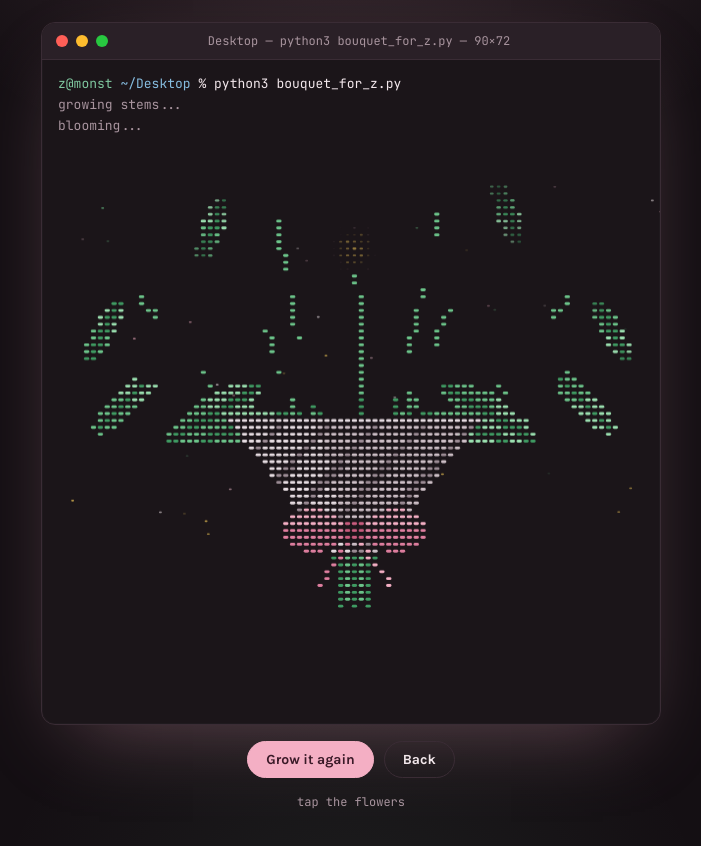
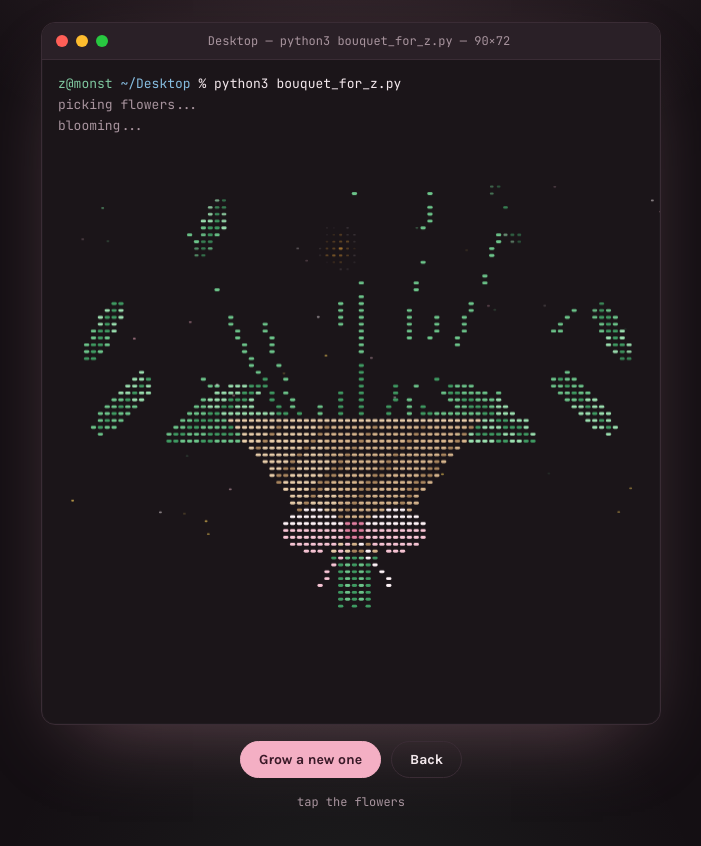
Before and after one commit to TalahAhmad/zttz, a plain HTML site: page bouquet.html in a window 1280 px wide. Shown: the whole page, without its empty margins (289-990 px from the left). Drawn offline with Linux system fonts and the light colour scheme.

Commit message:
Bouquet: different every time, plus sunflowers, ranunculus and more (#4)
* Bouquet: a different bouquet every grow

Each run picks flower types, colors, sizes and spots, plus wrap paper and
bow color, weighted toward her pink. Terminal shows the bouquet number.
Button now says "Grow a new one"; replay no longer flashes the old one.

Co-Authored-By: Claude Opus 5.5 <noreply@anthropic.com>
Claude-Session: https://claude.ai/code/session_01KfzdZUAjrM4K1qYT6Js5eo

* Bouquet: add sunflowers, ranunculus, tulips, lavender, baby's breath

Ranunculus get their own soft colorways (pink, peach, coral, white,
butter). Sunflowers capped at two per bouquet so pink stays on top.
Three filler spots for lavender and baby's breath.

Co-Authored-By: Claude Opus 5.5 <noreply@anthropic.com>
Claude-Session: https://claude.ai/code/session_01KfzdZUAjrM4K1qYT6Js5eo

---------

Co-authored-by: Talah <TalahAhmad@users.noreply.github.com>
Co-authored-by: Claude Opus 5.5 <noreply@anthropic.com>

```diff
--- a/bouquet.html
+++ b/bouquet.html
@@ -73,7 +73,7 @@ canvas{position:absolute; inset:0; width:100%; height:100%; display:block; curso
     <div class="sign" id="sign">for my Z, from T ♡<small>no wilting. ever. (it's code)</small></div>
   </section>
   <div class="btns">
-    <button class="btn primary" id="again" type="button">Grow it again</button>
+    <button class="btn primary" id="again" type="button">Grow a new one</button>
     <a class="btn" href="index.html">Back</a>
   </div>
   <p class="hint">tap the flowers</p>
@@ -84,7 +84,8 @@ canvas{position:absolute; inset:0; width:100%; height:100%; display:block; curso
    EDIT THESE: the words she sees.
    ════════════════════════════════════════════════════════════════ */
 const SCRIPT  = "python3 bouquet_for_z.py";
-const OUTPUT  = ["growing stems...", "blooming...", "done. 1 bouquet delivered to: Z"];
+const OUTPUT  = ["picking flowers...", "blooming...", "done. bouquet #{n} delivered to: Z"];
+/* {n} becomes this bouquet's number. every number is a different bouquet. */
 
 /* ════════════════════════════════════════════════════════════════
    The bouquet is a grid of cells. Each cell is drawn as a short dash,
@@ -98,23 +99,119 @@ const C = {
   red:"#E5484D", redD:"#B32A35", yellow:"#FFD45C", gold:"#F2A93B", orange:"#F28C3B",
   purple:"#B48AE0", purpleD:"#8A5ABE", white:"#FFF4F8", cream:"#FFE9C7",
   green:"#6CC48A", greenD:"#3F9A62", greenL:"#9BE0B0",
-  paper:"#CDBFC6", paperD:"#9C8C95", paperL:"#E6DCE1"
+  paper:"#CDBFC6", paperD:"#9C8C95", paperL:"#E6DCE1",
+  peach:"#FFC3A0", peachD:"#F59E7A", coral:"#FF8A7A", coralD:"#E5605A",
+  butter:"#FFE9A3", lav:"#B9A3E8", lavD:"#8C72CC", lavL:"#D9CCF5",
+  brown:"#7A4A24", brownD:"#4E2C12", sprout:"#B5D67A"
 };
 
-/* flower recipes: petals = number of petals, kind controls the look */
-const FLOWERS = [
-  { x:45, y:15, r:8.0, petals:6, kind:"daisy", col:[C.pinkL,C.pink],    eye:C.yellow, d:0.00 },
-  { x:30, y:20, r:7.0, petals:5, kind:"rose",  col:[C.red,C.redD],      eye:C.redD,   d:0.25 },
-  { x:60, y:19, r:7.2, petals:8, kind:"daisy", col:[C.yellow,C.gold],   eye:C.orange, d:0.15 },
-  { x:19, y:31, r:6.2, petals:7, kind:"daisy", col:[C.purple,C.purpleD],eye:C.yellow, d:0.45 },
-  { x:71, y:31, r:6.2, petals:5, kind:"rose",  col:[C.pink,C.pinkD],    eye:C.rose,   d:0.35 },
-  { x:38, y:31, r:6.4, petals:8, kind:"daisy", col:[C.white,C.pinkL],   eye:C.gold,   d:0.55 },
-  { x:54, y:32, r:6.0, petals:5, kind:"rose",  col:[C.pinkD,C.rose],    eye:C.rose,   d:0.65 },
-  { x:33, y:6.5,r:4.6, petals:6, kind:"daisy", col:[C.orange,C.gold],   eye:C.redD,   d:0.80 },
-  { x:58, y:5.5,r:4.6, petals:6, kind:"daisy", col:[C.pinkL,C.white],   eye:C.yellow, d:0.75 },
-  { x:12, y:20, r:3.8, petals:5, kind:"bud",   col:[C.pink,C.pinkD],    eye:C.pinkD,  d:0.90 },
-  { x:78, y:20, r:3.8, petals:5, kind:"bud",   col:[C.purple,C.purpleD],eye:C.purpleD,d:0.95 }
+/* ════════════════════════════════════════════════════════════════
+   EVERY GROW IS A NEW BOUQUET. Each run picks flowers, colors, wrap and
+   bow from the lists below. Pink shows up most (her favorite).
+   "w" = how often it gets picked; bigger = more often.
+   ════════════════════════════════════════════════════════════════ */
+const COLORWAYS = [
+  { w:5, col:[C.pinkL,C.pink],     eye:C.yellow },
+  { w:4, col:[C.pink,C.pinkD],     eye:C.rose   },
+  { w:3, col:[C.pinkD,C.rose],     eye:C.rose   },
+  { w:2, col:[C.white,C.pinkL],    eye:C.gold   },
+  { w:2, col:[C.red,C.redD],       eye:C.redD   },
+  { w:2, col:[C.yellow,C.gold],    eye:C.orange },
+  { w:2, col:[C.purple,C.purpleD], eye:C.yellow },
+  { w:1, col:[C.orange,C.gold],    eye:C.redD   },
+  { w:1, col:[C.white,C.cream],    eye:C.yellow }
 ];
+/* ranunculus come in their own softer colors */
+const RANUNCULUS = [
+  { w:4, col:[C.pinkL,C.pink]   },
+  { w:3, col:[C.peach,C.peachD] },
+  { w:2, col:[C.coral,C.coralD] },
+  { w:2, col:[C.white,C.pinkL]  },
+  { w:2, col:[C.pink,C.pinkD]   },
+  { w:1, col:[C.butter,C.yellow]}
+];
+
+/* which flowers can go where. bigger w = shows up more. */
+const BIG_KINDS = [
+  { w:3, kind:"ranunculus" },
+  { w:2, kind:"sunflower"  },
+  { w:2, kind:"daisy"      },
+  { w:2, kind:"rose"       },
+  { w:2, kind:"tulip"      }
+];
+const SMALL_KINDS = [
+  { w:2, kind:"bud"     },
+  { w:2, kind:"tulip"   },
+  { w:2, kind:"daisy"   },
+  { w:1, kind:"ranunculus" }
+];
+const FILLER_KINDS = [
+  { w:3, kind:"lavender"    },
+  { w:3, kind:"babysbreath" }
+];
+
+const WRAPS = [
+  { w:3, paper:"#CDBFC6", paperD:"#9C8C95", paperL:"#E6DCE1" },   /* soft grey-pink */
+  { w:3, paper:"#F2C4D3", paperD:"#D892AA", paperL:"#FBE1EA", pinkish:true },   /* blush */
+  { w:2, paper:"#D6B48C", paperD:"#A9855E", paperL:"#E8CDAA" },   /* kraft paper */
+  { w:2, paper:"#CDBDE6", paperD:"#9C88C2", paperL:"#E3D8F4" },   /* lilac */
+  { w:1, paper:"#EDEAE6", paperD:"#BDB6AF", paperL:"#FFFFFF" }    /* white */
+];
+const BOWS = [
+  { w:4, a:C.pink,  b:C.pinkD,   knot:C.rose, pinkish:true },
+  { w:2, a:C.red,   b:C.redD,    knot:"#8E1F2A" },
+  { w:2, a:C.white, b:C.pinkL,   knot:C.pinkD }
+];
+
+/* where flowers can go. big ones are always there; "maybe" ones sometimes. */
+const SLOTS = [
+  { x:45, y:15, r:8.0, d:0.00 },
+  { x:30, y:20, r:7.0, d:0.25 },
+  { x:60, y:19, r:7.2, d:0.15 },
+  { x:19, y:31, r:6.2, d:0.45 },
+  { x:71, y:31, r:6.2, d:0.35 },
+  { x:38, y:31, r:6.4, d:0.55 },
+  { x:54, y:32, r:6.0, d:0.65 },
+  { x:33, y:6.5,r:4.6, d:0.80, maybe:true },
+  { x:58, y:5.5,r:4.6, d:0.75, maybe:true },
+  { x:12, y:20, r:3.8, d:0.90, maybe:true, small:true },
+  { x:78, y:20, r:3.8, d:0.95, maybe:true, small:true },
+  { x:21, y:11, r:4.6, d:1.05, maybe:true, filler:true },
+  { x:69, y:10, r:4.6, d:1.10, maybe:true, filler:true },
+  { x:45, y:3.5,r:3.6, d:1.15, maybe:true, filler:true }
+];
+
+function pick(rnd, list){
+  let n = rnd() * list.reduce((s,o) => s + o.w, 0);
+  for(const o of list){ if((n -= o.w) < 0) return o; }
+  return list[0];
+}
+
+let FLOWERS = [], WRAP = WRAPS[0], BOW = BOWS[0];
+
+function shuffle(rnd){
+  WRAP = pick(rnd, WRAPS);
+  BOW  = pick(rnd, BOWS.filter(b => !(WRAP.pinkish && b.pinkish)));   /* a pink bow vanishes on pink paper */
+  FLOWERS = [];
+  let suns = 0;
+  SLOTS.forEach(s => {
+    if(s.maybe && rnd() < .25) return;
+    let kind = pick(rnd, s.filler ? FILLER_KINDS : s.small ? SMALL_KINDS : BIG_KINDS).kind;
+    if(kind === "sunflower" && suns >= 2) kind = "ranunculus";   /* keep it from going all yellow */
+    if(kind === "sunflower") suns++;
+    let cw = pick(rnd, COLORWAYS);
+    if(kind === "ranunculus") cw = { ...pick(rnd, RANUNCULUS), eye:C.sprout };
+    if(kind === "sunflower")  cw = { col:[C.yellow,C.gold], eye:C.brown };
+    if(kind === "lavender")   cw = { col:[C.lav,C.lavD],    eye:C.lavL };
+    if(kind === "babysbreath")cw = { col:[C.white,C.cream], eye:C.white };
+    FLOWERS.push({
+      x: s.x + (rnd()-.5)*4, y: s.y + (rnd()-.5)*3,
+      r: s.r * (.88 + rnd()*.24),
+      petals: kind === "sunflower" ? 14 + Math.floor(rnd()*5) : 5 + Math.floor(rnd()*4),
+      kind, col: cw.col, eye: cw.eye, d: s.d
+    });
+  });
+}
 
 const KNOT = { x:45, y:57 };          /* where the stems meet, under the bow */
 const CONE = { topY:40, apexY:59, half:18, apex:3 };
@@ -129,9 +226,10 @@ function put(map, x, y, z, col, t, sway){
   map.set(k, { x, y, z, col, t, sway });
 }
 
-function build(){
+function build(seed){
   const m = new Map();
-  const rnd = mulberry(20240930);    /* their date, so it always looks the same */
+  const rnd = mulberry(seed);
+  shuffle(rnd);
 
   /* stems: one per flower, from the knot up to the flower */
   FLOWERS.forEach(f => {
@@ -166,7 +264,8 @@ function build(){
   /* flowers */
   FLOWERS.forEach(f => {
     const R = f.r, start = 2.6 + f.d*1.4;
-    for(let dy=-R-1; dy<=R+1; dy++) for(let dx=-R-1; dx<=R+1; dx++){
+    const top = f.kind === "lavender" ? -R*2.6 : -R-1;
+    for(let dy=Math.floor(top); dy<=R+1; dy++) for(let dx=-R-1; dx<=R+1; dx++){
       const x = dx, y = dy;
       const rr = Math.hypot(x,y), th = Math.atan2(y,x);
       let inside = false, col = f.col[0], eye = false;
@@ -182,6 +281,40 @@ function build(){
         const swirl = Math.sin(rr*1.7 - th*1.0);
         col = swirl > .25 ? f.col[0] : f.col[1];
         eye = rr <= R*.18;
+      } else if(f.kind === "sunflower"){
+        /* lots of thin yellow petals around a big brown seed head */
+        const edge = R*(.7 + .3*Math.pow(Math.abs(Math.cos(th*f.petals/2)), 1.2));
+        inside = rr <= edge;
+        col = rr > edge*.8 ? f.col[1] : f.col[0];
+        if(rr <= R*.5){ eye = true; }
+        if(rr <= R*.5 && ((dx*3 + dy*5) % 4 === 0)) { eye = false; col = C.brownD; }
+      } else if(f.kind === "ranunculus"){
+        /* tight, round, layer on layer of petals */
+        const edge = R*(.92 + .08*Math.cos(th*11));
+        inside = rr <= edge;
+        const ring = Math.sin(rr*2.1 + Math.sin(th*3)*.6);
+        col = ring > .1 ? f.col[0] : f.col[1];
+        if(rr > edge*.85) col = f.col[1];
+        eye = rr <= R*.16;
+      } else if(f.kind === "tulip"){
+        /* a cup with three pointed tips */
+        const hw = R*.72, u = x/hw;
+        if(Math.abs(u) <= 1){
+          const tipY = -R*(.45 + .5*Math.abs(Math.cos(u*Math.PI)));
+          inside = y >= tipY && (y <= 0 || (x*x)/(hw*hw) + (y*y)/(R*R*.55) <= 1);
+          col = Math.abs(u) < .34 ? f.col[0] : f.col[1];
+        }
+      } else if(f.kind === "lavender"){
+        /* a tall skinny spike of tiny buds */
+        const v = (y - top) / (R + 1 - top);            /* 0 at the tip, 1 at the base */
+        const half = .8 + v*2.0;
+        inside = Math.abs(x) <= half && y <= R*.5 && rnd() > .08;
+        col = (Math.abs(dx) + dy) % 2 === 0 ? f.col[0] : f.col[1];
+        if(v < .12) col = f.eye;
+      } else if(f.kind === "babysbreath"){
+        /* little white puffs scattered around */
+        inside = rr <= R*1.15 && rnd() < .55;
+        col = rnd() < .7 ? f.col[0] : f.col[1];
       } else { /* bud: a teardrop */
         const yy = y + R*.3;
         inside = (x*x)/(R*R*.42) + (yy*yy)/(R*R*.9) <= 1 && y < R*.7;
@@ -200,8 +333,8 @@ function build(){
     for(let x=Math.round(KNOT.x-half); x<=Math.round(KNOT.x+half); x++){
       const rel = (x-KNOT.x)/half;
       const fold = ((x + y*0.9) % 7 + 7) % 7;
-      let col = fold < 1.4 ? C.paperD : (rel < -.3 ? C.paperL : C.paper);
-      if(y === CONE.topY) col = C.paperL;         /* the top edge catches light */
+      let col = fold < 1.4 ? WRAP.paperD : (rel < -.3 ? WRAP.paperL : WRAP.paper);
+      if(y === CONE.topY) col = WRAP.paperL;         /* the top edge catches light */
       put(m, x, y, 4, col, 0.15 + (CONE.apexY-y)*0.028 + Math.abs(rel)*0.1, 0);
     }
   }
@@ -210,12 +343,12 @@ function build(){
   for(let dy=-4; dy<=4; dy++) for(let dx=-11; dx<=11; dx++){
     const lx = Math.abs(dx), loop = (lx>1) && ((lx-6)*(lx-6)/22 + dy*dy/10 <= 1);
     const knot = lx<=1.2 && Math.abs(dy)<=1.5;
-    if(loop || knot) put(m, bx+dx, by+dy, 5, knot ? C.rose : (dy<0 ? C.pink : C.pinkD), 1.6 + lx*0.03, 0);
+    if(loop || knot) put(m, bx+dx, by+dy, 5, knot ? BOW.knot : (dy<0 ? BOW.a : BOW.b), 1.6 + lx*0.03, 0);
   }
   /* ribbon tails */
   for(let i=0;i<7;i++){
-    put(m, bx-1-i*.7, by+2+i, 5, C.pinkD, 1.8+i*.04, 0);
-    put(m, bx+1+i*.7, by+2+i, 5, C.pink,  1.8+i*.04, 0);
+    put(m, bx-1-i*.7, by+2+i, 5, BOW.b, 1.8+i*.04, 0);
+    put(m, bx+1+i*.7, by+2+i, 5, BOW.a,  1.8+i*.04, 0);
   }
 
   cells = [...m.values()].map(c => ({ ...c, ph: rnd()*6.28, glint: rnd() }));
@@ -297,7 +430,7 @@ cv.addEventListener("pointerdown", e => {
    ════════════════════════════════════════════════════════════════ */
 const term = document.getElementById("term"), sign = document.getElementById("sign");
 const PROMPT = '<span class="p">z@monst</span> <span class="path">~/Desktop</span> % ';
-let signed = false, timers = [];
+let signed = false, timers = [], seedNo = 0;
 
 function later(fn, ms){ timers.push(setTimeout(fn, ms)); }
 
@@ -312,7 +445,7 @@ function typeCmd(done){
 }
 
 function log(i){
-  const lines = OUTPUT.slice(0, i+1).map(s => '<div class="out">' + s + '</div>').join("");
+  const lines = OUTPUT.slice(0, i+1).map(s => '<div class="out">' + s.replace("{n}", seedNo) + '</div>').join("");
   term.innerHTML = PROMPT + SCRIPT + lines;
 }
 
@@ -325,7 +458,9 @@ function finish(){
 function start(){
   timers.forEach(clearTimeout); timers = [];
   signed = false; sign.classList.remove("on"); sparks = []; dust = [];
-  size(); build();
+  t0 = Infinity;                       /* blank until the new one starts growing */
+  seedNo = 1 + Math.floor(Math.random()*9999);
+  size(); build(seedNo);
   cx.clearRect(0,0,cv.width,cv.height);
   typeCmd(() => {
     log(0);
```
